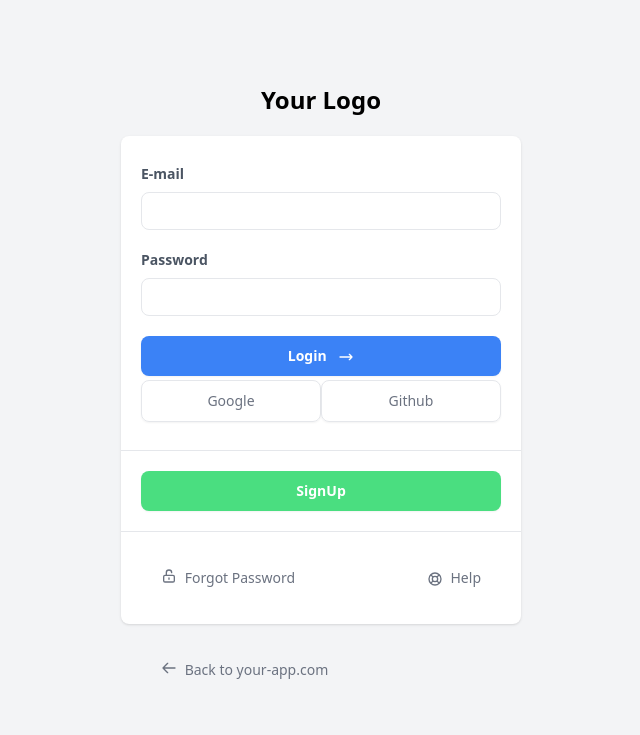
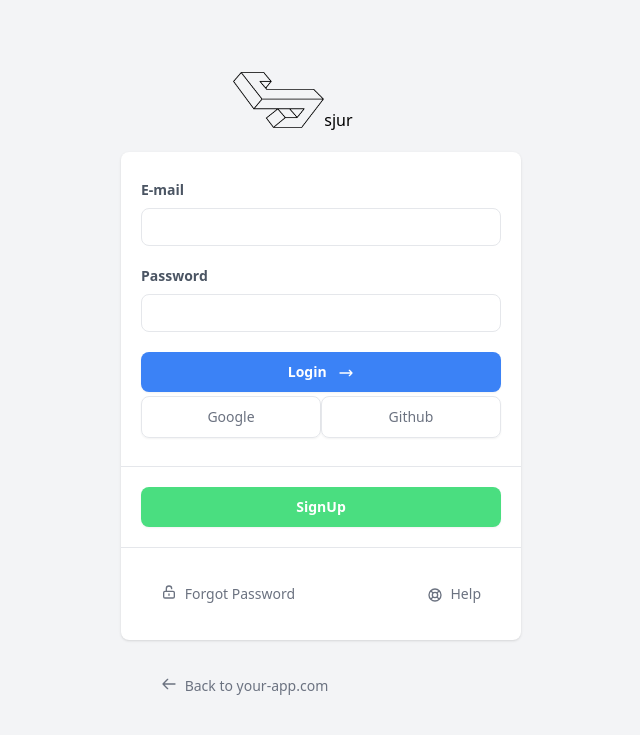
Before and after one commit to VaNomad/logInOut_tailwind, a website: page index.html in a window 1280 px wide. Shown: the whole page, without its empty margins (319-959 px from the left). Drawn offline with Linux system fonts and the light colour scheme.

Commit message:
Adds update to login layout

```diff
--- a/index.html
+++ b/index.html
@@ -15,7 +15,10 @@
   <!-- Outer Container -->
   <div class="p-6 xs:p-0 mx-auto md:w-full md:max-w-md">
     <!-- Logo -->
-    <h1 class="font-bold text-center text-2xl mb-5">Your Logo</h1>
+    <div class="flex ps-28">
+      <a href="#"><img src="/assets/vectors/sjurio-logo-black copy.png" class="h-14 mx-auto py-auto" alt=""></a>
+      <h1 class="font-sans text-center text-1xl mb-5 pt-9">sjur</h1>
+    </div>
     <!-- Inner Container -->
     <div class="bg-white shadow w-full rounded-lg divide-y divide-gray-200">
       <!-- Form -->
```
Also changed, not shown: assets/vectors/sjurio-logo-black copy.png (added), dist/output.css, 1 other file.
